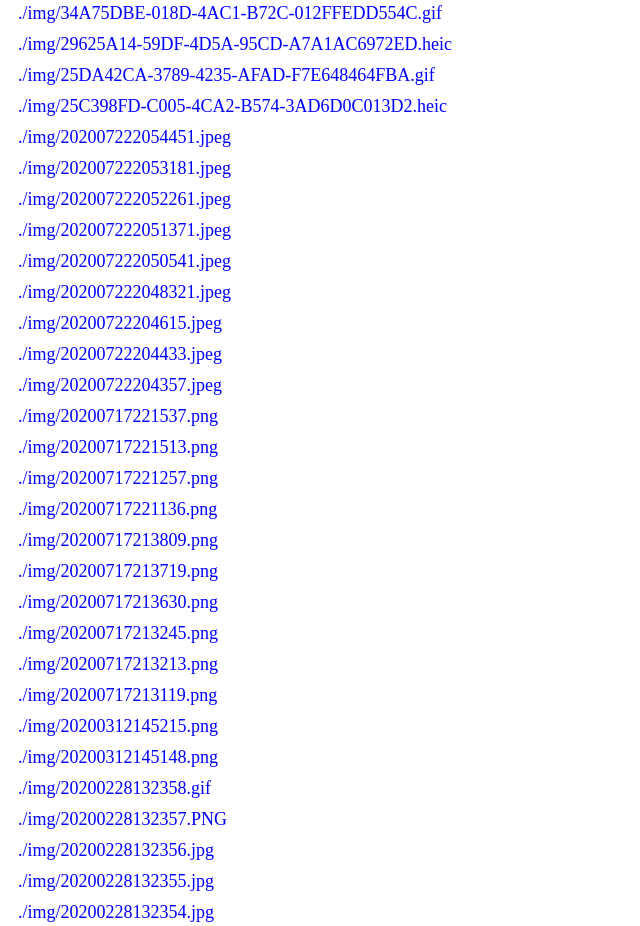
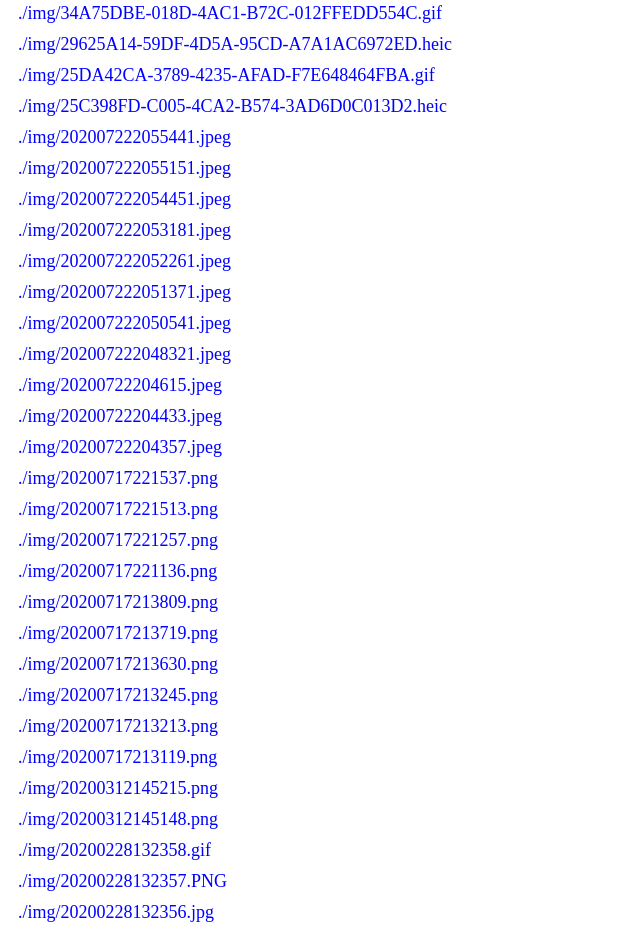
Before and after one commit to monlor/file, a plain HTML site: page index.html in a window 1280 px wide. Shown: the part 3196-4122 px from the top of the page, without its empty margins (0-640 px from the left). Drawn offline with Linux system fonts and the light colour scheme.

Commit message:
Update File List By TravisCI With Build 293

```diff
--- a/index.html
+++ b/index.html
@@ -113,6 +113,8 @@ a:active{text-decoration: blink; color: yellow;}
 <a href="./img/29625A14-59DF-4D5A-95CD-A7A1AC6972ED.heic">./img/29625A14-59DF-4D5A-95CD-A7A1AC6972ED.heic</a>
 <a href="./img/25DA42CA-3789-4235-AFAD-F7E648464FBA.gif">./img/25DA42CA-3789-4235-AFAD-F7E648464FBA.gif</a>
 <a href="./img/25C398FD-C005-4CA2-B574-3AD6D0C013D2.heic">./img/25C398FD-C005-4CA2-B574-3AD6D0C013D2.heic</a>
+<a href="./img/202007222055441.jpeg">./img/202007222055441.jpeg</a>
+<a href="./img/202007222055151.jpeg">./img/202007222055151.jpeg</a>
 <a href="./img/202007222054451.jpeg">./img/202007222054451.jpeg</a>
 <a href="./img/202007222053181.jpeg">./img/202007222053181.jpeg</a>
 <a href="./img/202007222052261.jpeg">./img/202007222052261.jpeg</a>
```
